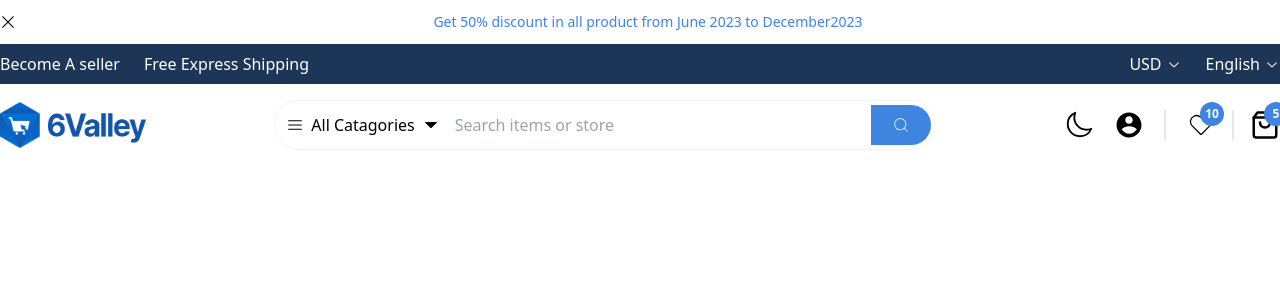
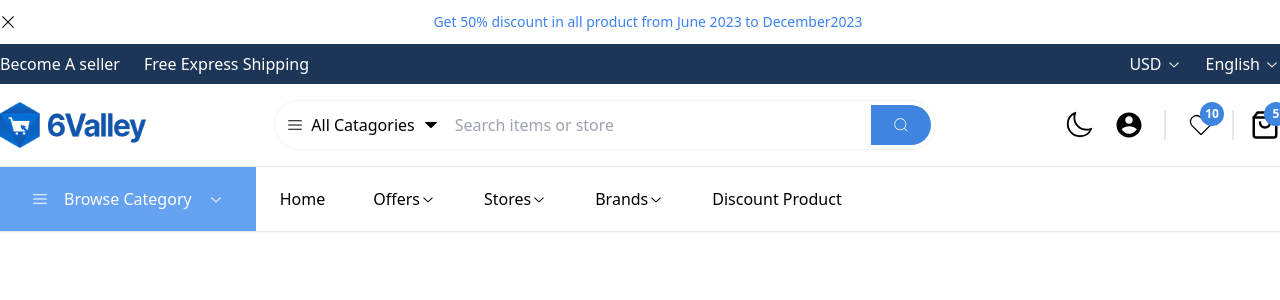
Before and after one commit to amin-ruhul/e-com-template, a Next.js app: page / in a window 1280 px wide. Shown: the top 300 px of the page. Built offline with nearby package versions, Linux system fonts and the light colour scheme.

Commit message:
Design menu bar

```diff
--- a/components/layout/menu-bar/index.jsx
+++ b/components/layout/menu-bar/index.jsx
@@ -1,15 +1,107 @@
-import React from "react";
 import HamBurgerIcon from "@/components/data-display/icons/hamburger";
 import ChevronDown from "@/components/data-display/icons/chevron-down";
+import { storeList } from "@/utils/data/store-data";
+import MegaDropDown from "@/components/navigation/mega-drop-down";
+import { motion } from "framer-motion";
 
 function MenuBar() {
+  const MAX_STORE_TO_SHOW = 7;
+
+  const animateVariation = {
+    initial: {
+      y: 0,
+      x: -33,
+      opacity: 0,
+      transition: {
+        duration: 0.3,
+      },
+      transitionEnd: {
+        display: "none",
+      },
+    },
+    animate: {
+      display: "block",
+      y: 20,
+      x: -33,
+      opacity: 1,
+      transition: {
+        duration: 0.3,
+      },
+    },
+  };
+
   return (
-    <div>
-      <button>
+    <div className="container flex items-center">
+      <button className="flex items-center gap-4 bg-primary-400 px-8 py-5 font-medium text-white">
         <HamBurgerIcon />
         Browse Category
         <ChevronDown />
       </button>
+
+      <ul className="flex items-center font-light">
+        <li className="cursor-pointer px-6 py-5 hover:bg-secondary">Home</li>
+
+        <motion.li
+          className="relative cursor-pointer px-6 py-5 hover:bg-secondary"
+          initial="initial"
+          animate="initial"
+          exit="exit"
+          whileHover="animate"
+        >
+          <div className="flex items-center">
+            <p>Offers</p>
+            <ChevronDown />
+          </div>
+
+          <motion.div className="absolute" variants={animateVariation}>
+            <MegaDropDown
+              dropDownData={storeList.slice(0, MAX_STORE_TO_SHOW)}
+            />
+          </motion.div>
+        </motion.li>
+
+        <motion.li
+          className="relative cursor-pointer px-6 py-5 hover:bg-secondary"
+          initial="initial"
+          animate="initial"
+          exit="exit"
+          whileHover="animate"
+        >
+          <div className="flex items-center">
+            <p>Stores</p>
+            <ChevronDown />
+          </div>
+
+          <motion.div className="absolute" variants={animateVariation}>
+            <MegaDropDown
+              dropDownData={storeList.slice(0, MAX_STORE_TO_SHOW)}
+            />
+          </motion.div>
+        </motion.li>
+
+        <motion.li
+          className="relative cursor-pointer px-6 py-5 hover:bg-secondary"
+          initial="initial"
+          animate="initial"
+          exit="exit"
+          whileHover="animate"
+        >
+          <div className="flex items-center">
+            <p>Brands</p>
+            <ChevronDown />
+          </div>
+
+          <motion.div className="absolute" variants={animateVariation}>
+            <MegaDropDown
+              dropDownData={storeList.slice(0, MAX_STORE_TO_SHOW)}
+            />
+          </motion.div>
+        </motion.li>
+
+        <li className="cursor-pointer px-6 py-5 hover:bg-secondary">
+          Discount Product
+        </li>
+      </ul>
     </div>
   );
 }
--- /dev/null
+++ b/components/navigation/mega-drop-down/index.jsx
@@ -0,0 +1,23 @@
+import Image from "next/image";
+
+function MegaDropDown({ dropDownData }) {
+  return (
+    <section className="min-w-[400px] columns-2 space-y-5 rounded-b-md border bg-white p-4">
+      {dropDownData.map((dropDown) => (
+        <div className="flex items-center gap-4">
+          <div className="relative h-[40px] w-[40px] shrink-0">
+            <Image src="/assets/images/deluxe.jpeg" alt="store-image" fill />
+          </div>
+          <p>Deluxe Online</p>
+        </div>
+      ))}
+
+      <div className="flex items-center gap-4">
+        <p>View All</p>
+        <div className="relative h-[40px] w-[40px] shrink-0"></div>
+      </div>
+    </section>
+  );
+}
+
+export default MegaDropDown;
--- a/package.json
+++ b/package.json
@@ -20,6 +20,7 @@
   "devDependencies": {
     "autoprefixer": "^10.4.14",
     "postcss": "^8.4.27",
+    "prettier-plugin-tailwindcss": "^0.4.1",
     "tailwindcss": "^3.3.3"
   }
 }
--- a/pages/index.js
+++ b/pages/index.js
@@ -3,6 +3,7 @@ import { useState } from "react";
 import { motion, AnimatePresence } from "framer-motion";
 import TopBar from "@/components/layout/top-bar";
 import NavBar from "@/components/layout/nav-bar";
+import MenuBar from "@/components/layout/menu-bar";
 
 export default function Home() {
   const [isPromotionalBannerShown, setIsPromotionalBannerShown] =
@@ -31,6 +32,9 @@ export default function Home() {
       <div className=" flex items-center justify-center">
         <NavBar />
       </div>
+      <div className="hidden items-center justify-center border-b border-t shadow-sm lg:flex">
+        <MenuBar />
+      </div>
     </div>
   );
 }
--- /dev/null
+++ b/utils/data/store-data.js
@@ -0,0 +1,43 @@
+export const storeList = [
+  {
+    slug: "deluxe-online",
+    value: "Deluxe Online",
+    imageUrl: "/assets/images/deluxe.jpeg",
+  },
+  {
+    slug: "easy-electronic",
+    value: "Easy Electronic",
+    imageUrl: "/assets/images/deluxe.jpeg",
+  },
+  {
+    slug: "b-store",
+    value: "B Store",
+    imageUrl: "/assets/images/deluxe.jpeg",
+  },
+  {
+    slug: "tech-shop",
+    value: "Tech Shop",
+    imageUrl: "/assets/images/deluxe.jpeg",
+  },
+
+  {
+    slug: "deluxe-online",
+    value: "Deluxe Online",
+    imageUrl: "/assets/images/deluxe.jpeg",
+  },
+  {
+    slug: "easy-electronic",
+    value: "Easy Electronic",
+    imageUrl: "/assets/images/deluxe.jpeg",
+  },
+  {
+    slug: "b-store",
+    value: "B Store",
+    imageUrl: "/assets/images/deluxe.jpeg",
+  },
+  {
+    slug: "tech-shop",
+    value: "Tech Shop",
+    imageUrl: "/assets/images/deluxe.jpeg",
+  },
+];
```
Also changed, not shown: public/assets/images/deluxe.jpeg (added), 1 other file (tests, documents, lock files or other folders).
